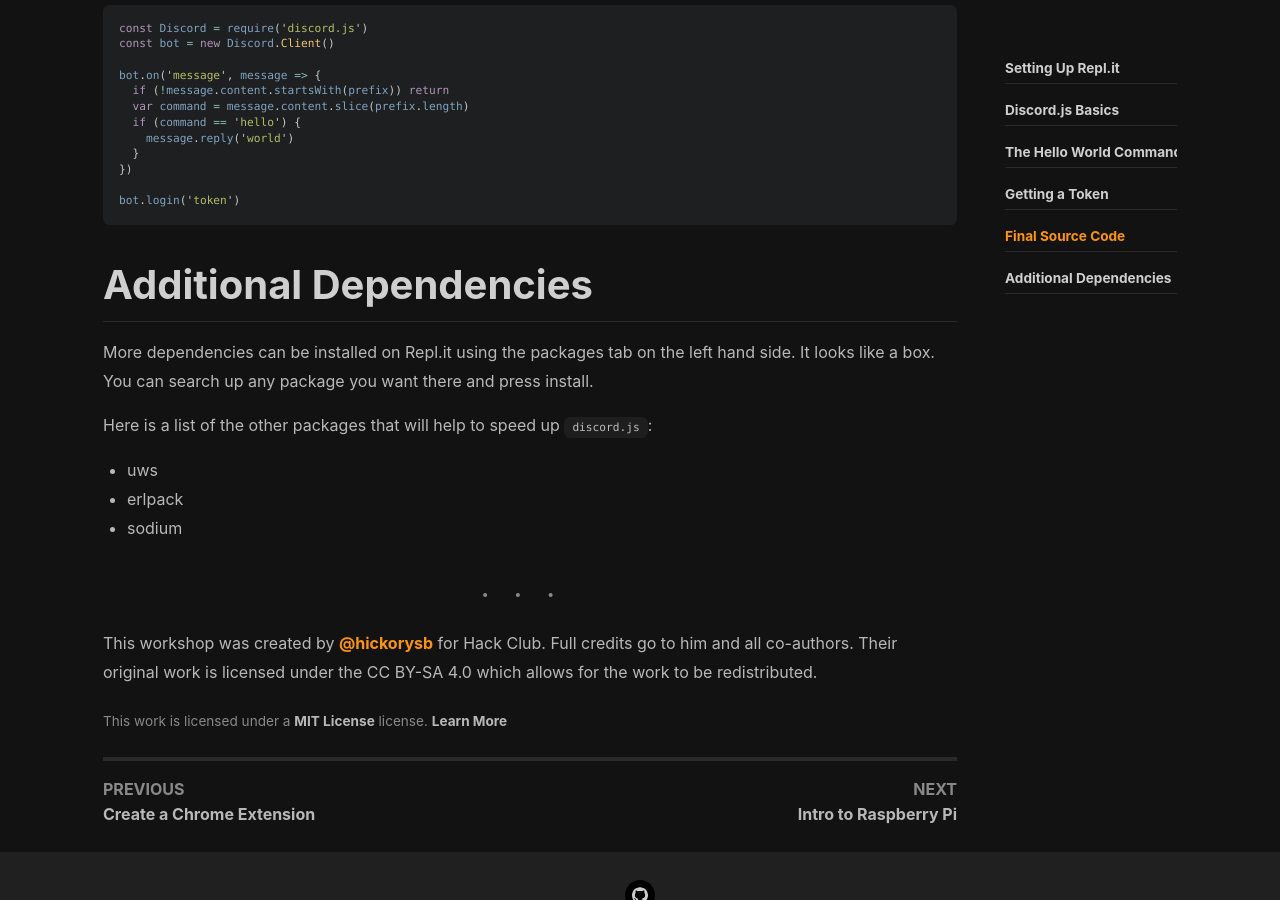
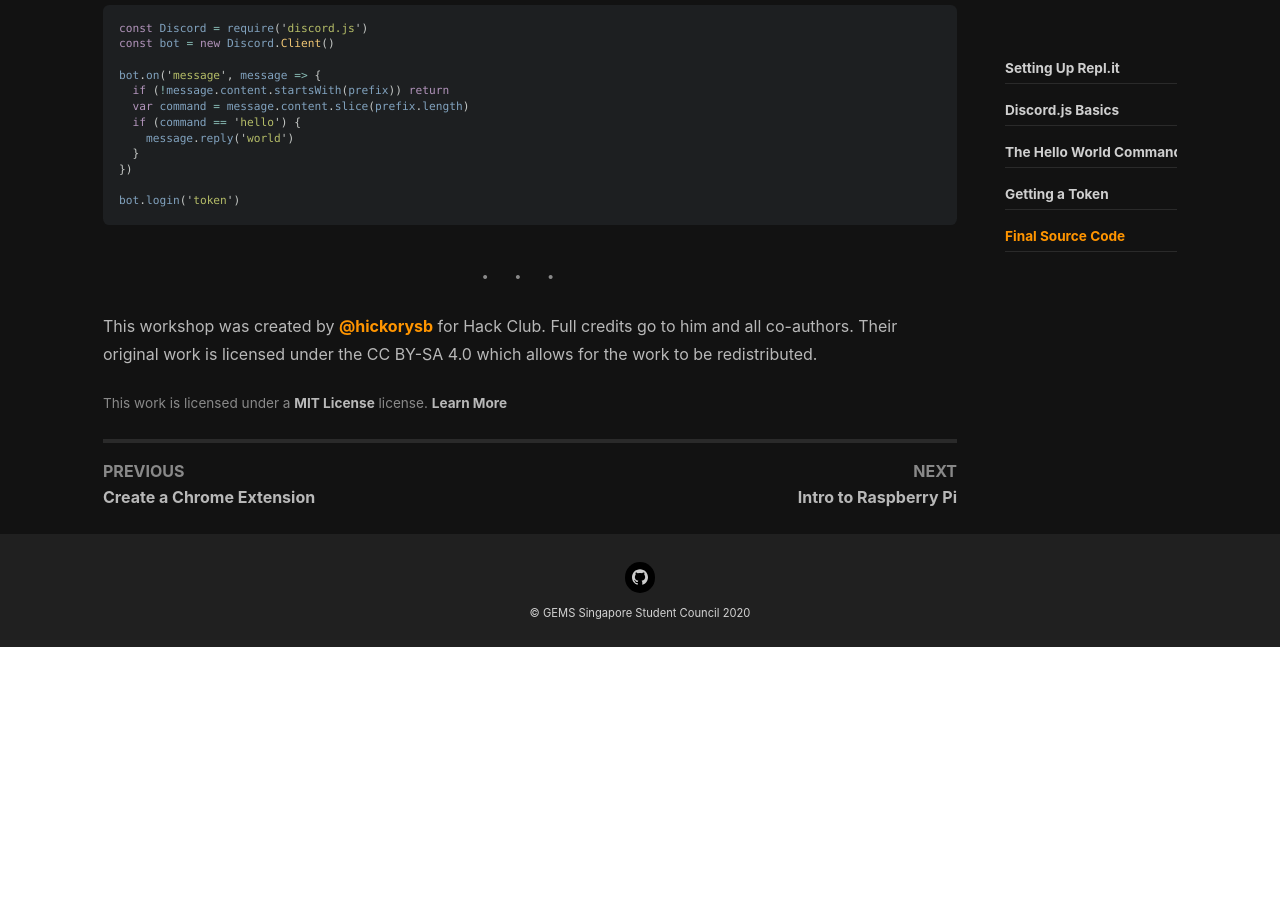
Before and after one commit to gemssingaporestudentcouncil/virtual-workshops, a Jekyll site: the page built from _posts/2020-02-10-discord-bot.md, in a window 1280 px wide and 900 px high, scrolled down 2844 px. Built offline with Jekyll 4.4.1, drawn with Linux system fonts in a browser that asks for light colours; nearby versions of some CDN libraries; after the commit the page ends 3491 px from its top, so only the background shows below that.

Commit message:
not likey buggy

````diff
--- a/_posts/2020-02-10-discord-bot.md
+++ b/_posts/2020-02-10-discord-bot.md
@@ -108,17 +108,6 @@
 bot.login('token')
 ```
 
-# Additional Dependencies
-
-More dependencies can be installed on Repl.it using the packages tab on the left hand side. It looks like a box. You can search up any package you want there and press install.
-
-Here is a list of the other packages that will help to speed up `discord.js`:
-
-- uws
-- erlpack
-- sodium
-
-
 -----
 
 This workshop was created by [@hickorysb](https://github.com/hickorysb) for Hack Club. Full credits go to him and all co-authors. Their original work is licensed under the CC BY-SA 4.0 which allows for the work to be redistributed.
````
